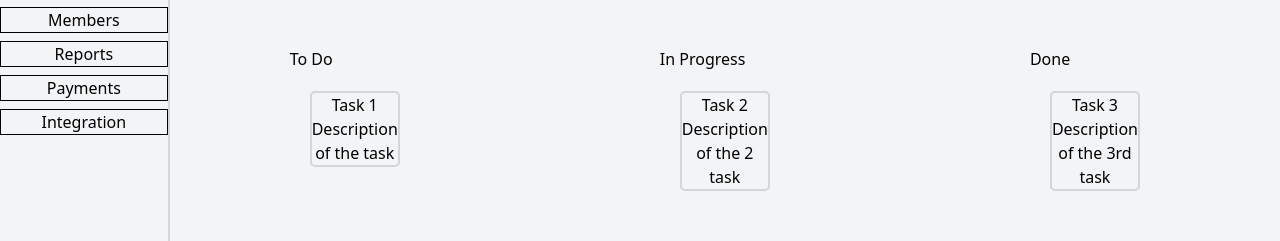
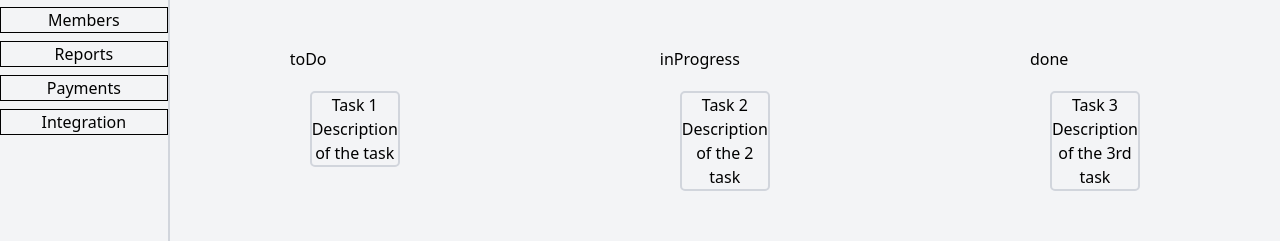
Before and after one commit to FlamingShali/Task-Manager, a React (Vite) app: page / in a window 1280 px wide. Shown: the part 170-411 px from the top of the page. Built offline with nearby package versions, Linux system fonts and the light colour scheme.

Commit message:
Changed mapping logic a little for better readability and manipulation

```diff
--- a/src/components/Board.jsx
+++ b/src/components/Board.jsx
@@ -10,7 +10,10 @@ import TaskColumn from "./TaskColumn";
 import Task from "./Task";
 import Button from "./Button";
 
-const statuses = ["To Do", "In Progress", "Done"];
+const statuses = ["toDo", "inProgress", "done"];
+const toDo = statuses[0];
+const inProgress = statuses[1];
+const done = statuses[2];
 
 const Board = () => {
   const tasks = useSelector((state) => state.tasks.tasks);
@@ -23,20 +26,14 @@ const Board = () => {
       tasksActions.createTask({
         id: taskId,
         title: "Added Task",
-        status: "to do",
+        status: "in progress",
       })
     );
   }
 
-  const onDragEnd = (event) => {
-    const { active, over } = event;
-    if (!over) return;
+  console.log(tasks);
 
-    const taskId = active.id;
-    const newStatus = over.id;
-
-    dispatch(tasksActions.updateTaskStatus({ id: taskId, status: newStatus }));
-  };
+  const onDragEnd = (event) => {};
 
   //   const year = new Date().getFullYear();
   //   const month = new Date().getMonth();
@@ -51,25 +48,21 @@ const Board = () => {
             Tasks
           </h1>
           <div className="flex h-full w-full">
-            {statuses.map((status) => (
-              <TaskColumn key={status}>
-                <h1>{status}</h1>
-                <ul>
-                  {status === "To Do" &&
-                    tasks.toDo.map((task) => (
-                      <Task taskType={status} task={task} key={task.id} />
-                    ))}
-                  {status === "In Progress" &&
-                    tasks.inProgress.map((task) => (
-                      <Task taskType={status} task={task} key={task.id} />
-                    ))}
-                  {status === "Done" &&
-                    tasks.done.map((task) => (
-                      <Task taskType={status} task={task} key={task.id} />
-                    ))}
-                </ul>
-              </TaskColumn>
-            ))}
+            <TaskColumn status={toDo}>
+              {tasks.toDo.map((task) => (
+                <Task task={task} key={task.id} taskType={toDo} />
+              ))}
+            </TaskColumn>
+            <TaskColumn status={inProgress}>
+              {tasks.inProgress.map((task) => (
+                <Task task={task} key={task.id} taskType={inProgress} />
+              ))}
+            </TaskColumn>
+            <TaskColumn status={done}>
+              {tasks.done.map((task) => (
+                <Task task={task} key={task.id} taskType={done} />
+              ))}
+            </TaskColumn>
           </div>
           <Button clickHandler={handleNewTask}>Test button</Button>
         </div>
--- a/src/components/Task.jsx
+++ b/src/components/Task.jsx
@@ -1,15 +1,13 @@
 const Task = ({ task, taskType }) => {
   return (
     <>
-      {task.status === taskType.toLocaleLowerCase() && (
       <li
         key={task.id}
-          className="border-[2px] m-5 rounded-[5px] border-gray-300 text-center"
+        className="border-[2px] m-5 rounded-[5px] border-gray-300 text-center list-none"
       >
         <p>{task.title}</p>
         <p>{task.description}</p>
       </li>
-      )}
     </>
   );
 };
--- a/src/components/TaskColumn.jsx
+++ b/src/components/TaskColumn.jsx
@@ -1,5 +1,10 @@
-const TaskColumn = ({ children }) => {
-  return <div className="w-1/3 mx-30 my-5">{children}</div>;
+const TaskColumn = ({ status, children }) => {
+  return (
+    <div className="w-1/3 mx-30 my-5">
+      <h1>{status}</h1>
+      {children}
+    </div>
+  );
 };
 
 export default TaskColumn;
--- a/src/store/task-slice.js
+++ b/src/store/task-slice.js
@@ -7,7 +7,7 @@ const initialTaskState = {
         id: 1,
         title: "Task 1",
         description: "Description of the task",
-        status: "to do",
+        status: "toDo",
       },
     ],
     inProgress: [
@@ -15,7 +15,7 @@ const initialTaskState = {
         id: 2,
         title: "Task 2",
         description: "Description of the 2 task",
-        status: "in progress",
+        status: "inProgress",
       },
     ],
     done: [
@@ -34,15 +34,9 @@ const tasksSlice = createSlice({
   initialState: initialTaskState,
   reducers: {
     createTask(state, action) {
-      state.tasks.toDo.push(action.payload);
+      state.tasks.inProgress.push(action.payload);
     },
-    updateTaskStatus(state, action) {
-      const { id, status } = action.payload;
-      const task = state.tasks.find((task) => task.id === id);
-      if (task) {
-        task.status = status;
-      }
-    },
+    updateTaskStatus(state, action) {},
     removeTask(state, action) {
       state.tasks = state.tasks.filter((task) => task.id !== action.payload);
     },
--- /dev/null
+++ b/src/utils/validation.js
@@ -0,0 +1,3 @@
+export function isNotEmpty(value) {
+  return value.trim() !== "";
+}
```
Lines whose indentation alone changed are shown as unchanged.
